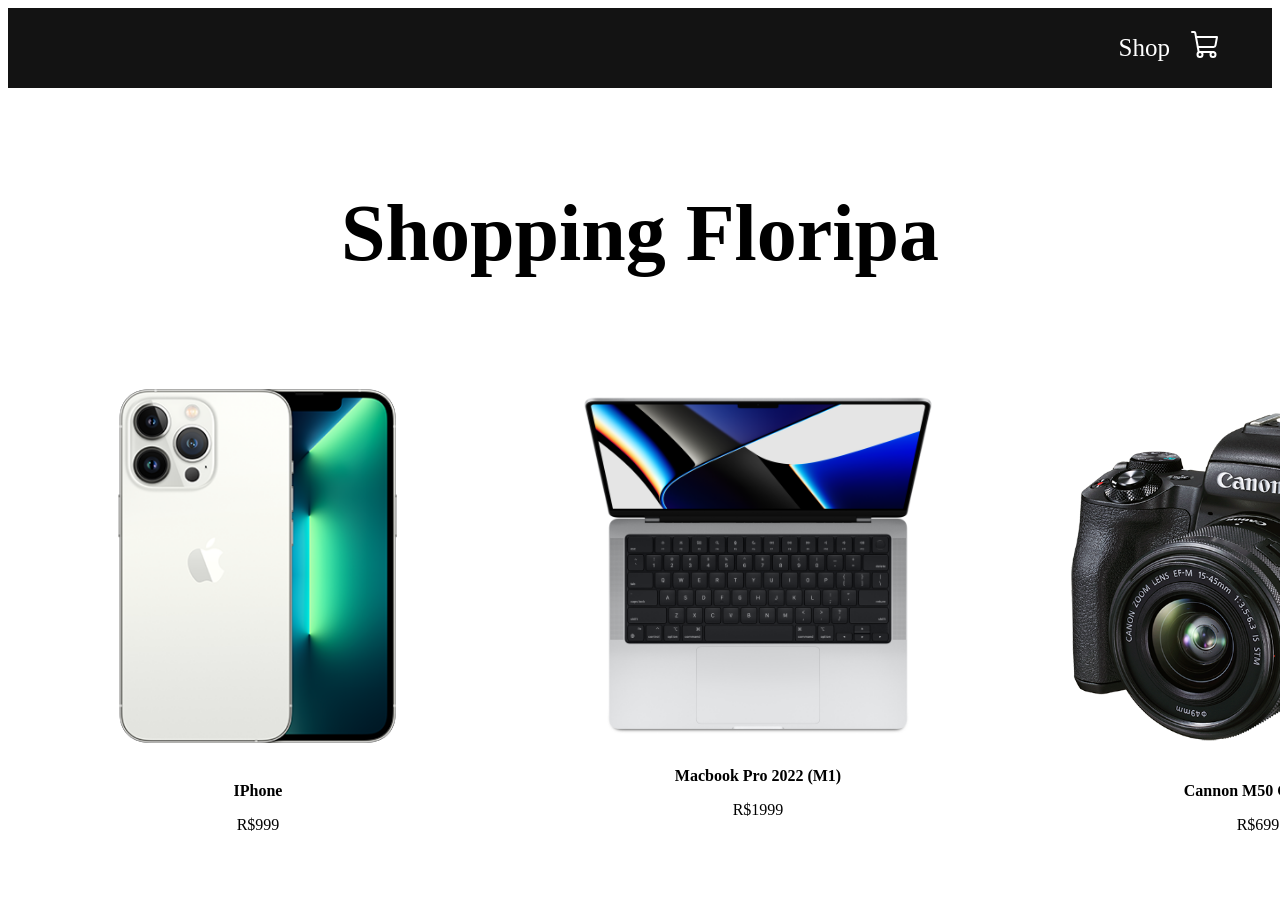
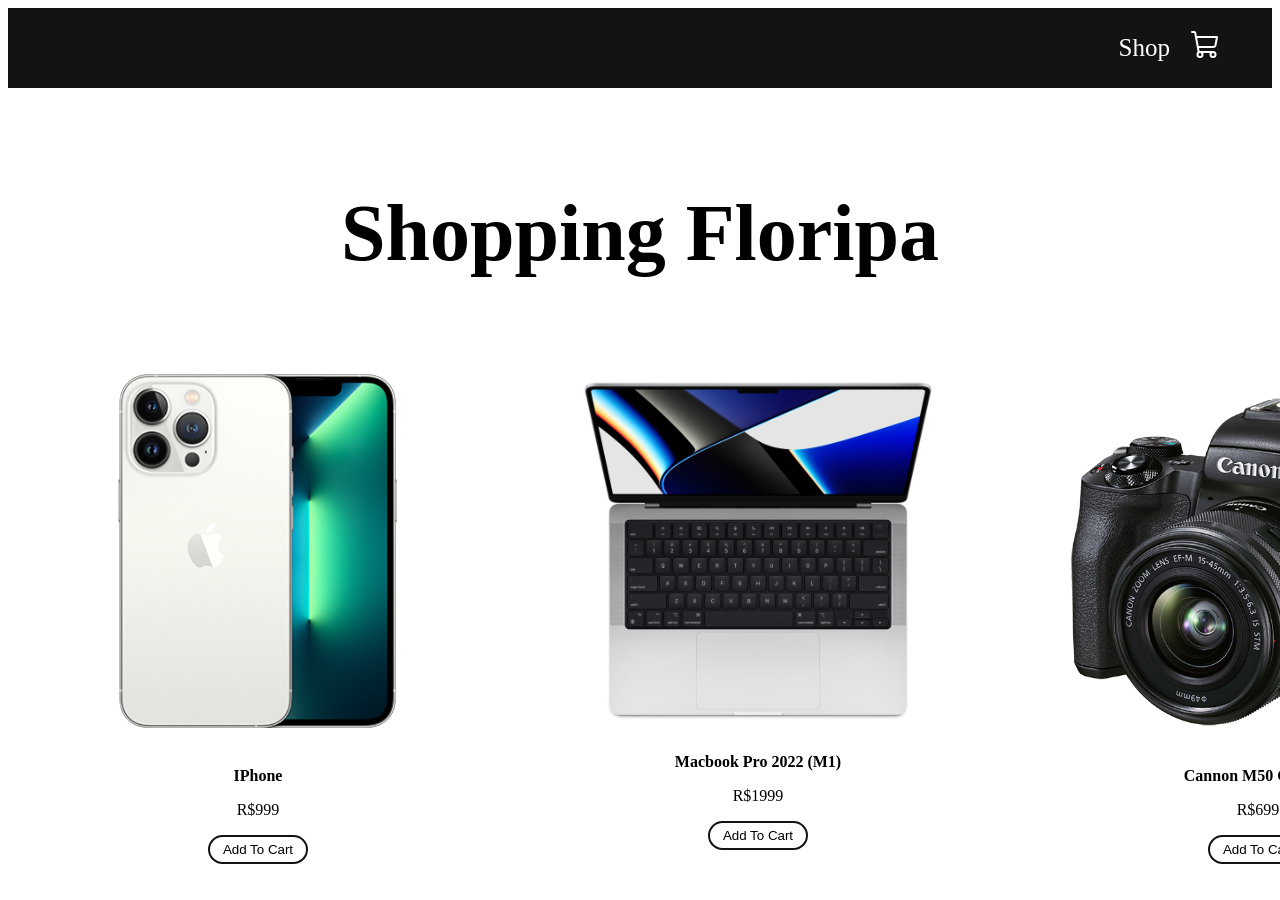
Before and after one commit to GIJOSC/e-commerce, a React (Create React App) app: page / in a window 1280 px wide. Shown: the top 900 px of the page. Built offline with nearby package versions, Linux system fonts and the light colour scheme.

Commit message:
feat/add button to product page

```diff
--- a/src/pages/shop/product.jsx
+++ b/src/pages/shop/product.jsx
@@ -11,6 +11,7 @@
         </p>
         <p>R${price}</p>
       </div>
+      <button className="addToCartBttn">Add To Cart</button>
     </div>
   );
 };
```
